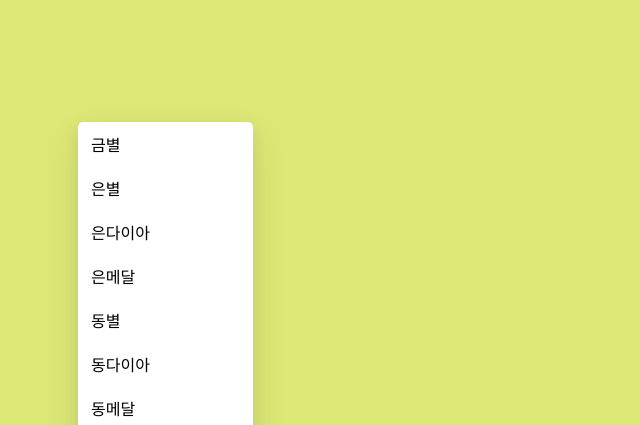
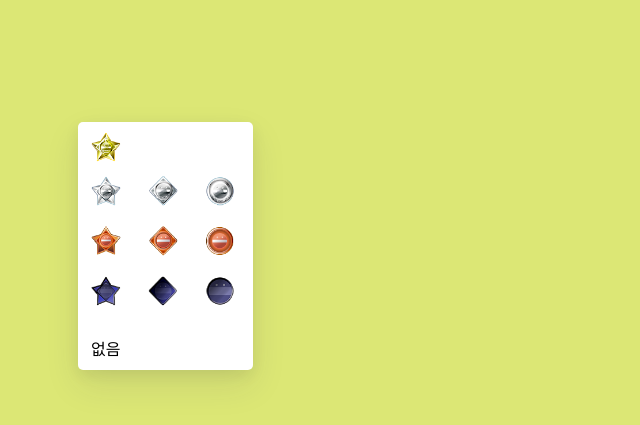
Before and after one commit to esprine/popn-rankchart, a website built with Vite: page popn47.html in a window 1280 px wide. Both pictures are taken after a click on the element 78 px from the left and 494 px from the top of the page. Shown: the part 372-797 px from the top of the page, without its empty margins (0-640 px from the left). Built offline with nearby package versions, Linux system fonts and the light colour scheme.

Commit message:
Update popn47.html

```diff
--- a/popn47.html
+++ b/popn47.html
@@ -160,6 +160,7 @@ $(document).ready(function(){
 	}
 
 	$(".contextmenu > li").click(contextMenuClicked);
+	$(".contextmenu > .horizontal > li").click(contextMenuClicked);
 
 	$("#save").click(function() {
 		const captureDiv = document.getElementById('downloadImage');
@@ -191,16 +192,22 @@ $(document).ready(function(){
 	<img id="target" class="target" src="img/47.png"/>
 </div>
 <ul class="contextmenu">
-	<li id="goldstar" data-badge="goldstar.png">금별</li>
-	<li id="silverstar" data-badge="silverstar.png">은별</li>
-	<li id="silverspade" data-badge="silverspade.png">은다이아</li>
-	<li id="silvermedal" data-badge="silvermedal.png">은메달</li>
-	<li id="star" data-badge="star.png">동별</li>
-	<li id="spade" data-badge="spade.png">동다이아</li>
-	<li id="medal" data-badge="medal.png">동메달</li>
-	<li id="blackstar" data-badge="blackstar.png">흑별</li>
-	<li id="blackspade" data-badge="blackspade.png">흑다이아</li>
-	<li id="blackmedal" data-badge="blackmedal.png">흑메달</li>
+	<li id="goldstar" data-badge="goldstar.png"><img id="goldstar" data-badge="goldstar.png" src="img/medal/goldstar.png" style="width:30px; height:30px;"/></li>
+	<ul class="horizontal">
+		<li id="silverstar" data-badge="silverstar.png"><img id="silverstar" data-badge="silverstar.png" src="img/medal/silverstar.png" style="width:30px; height:30px;"/></li>
+		<li id="silverspade" data-badge="silverspade.png"><img id="silverspade" data-badge="silverspade.png" src="img/medal/silverspade.png" style="width:30px; height:30px;"/></li>
+		<li id="silvermedal" data-badge="silvermedal.png"><img id="silvermedal" data-badge="silvermedal.png" src="img/medal/silvermedal.png" style="width:30px; height:30px;"/></li>
+	</ul>
+	<ul class="horizontal">
+		<li id="star" data-badge="star.png"><img id="star" data-badge="star.png" src="img/medal/star.png" style="width:30px; height:30px;"/></li>
+		<li id="spade" data-badge="spade.png"><img id="spade" data-badge="spade.png" src="img/medal/spade.png" style="width:30px; height:30px;"/></li>
+		<li id="medal" data-badge="medal.png"><img id="medal" data-badge="medal.png" src="img/medal/medal.png" style="width:30px; height:30px;"/></li>
+	</ul>
+	<ul class="horizontal">
+		<li id="blackstar" data-badge="blackstar.png"><img id="blackstar" data-badge="blackstar.png" src="img/medal/blackstar.png" style="width:30px; height:30px;"/></li>
+		<li id="blackspade" data-badge="blackspade.png"><img id="blackspade" data-badge="blackspade.png" src="img/medal/blackspade.png" style="width:30px; height:30px;"></li>
+		<li id="blackmedal" data-badge="blackmedal.png"><img id="blackmedal" data-badge="blackmedal.png" src="img/medal/blackmedal.png" style="width:30px; height:30px;"></li>
+	</ul>
 	<li id="none" data-badge="none.gif">없음</li>
 </ul>
 </body>
```
